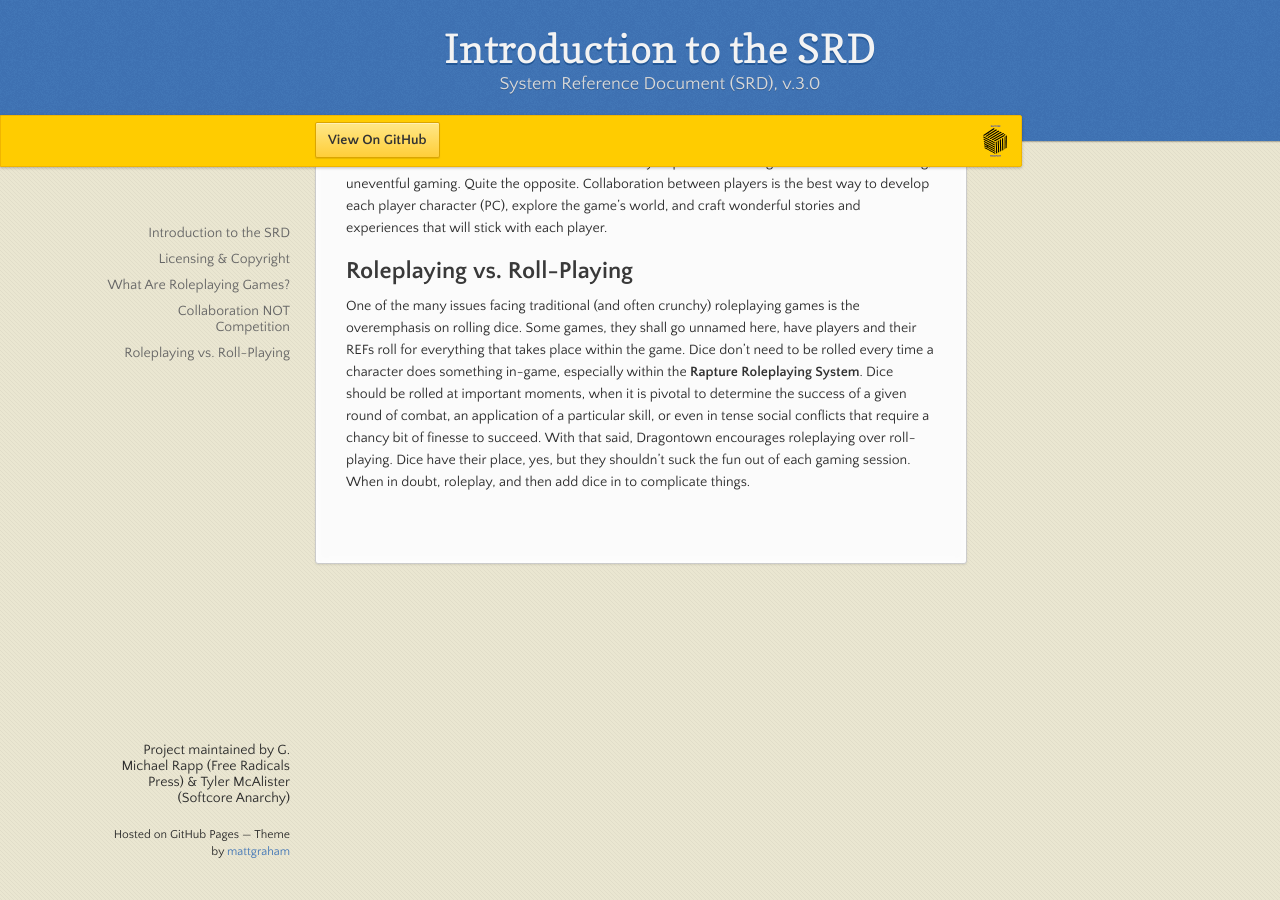
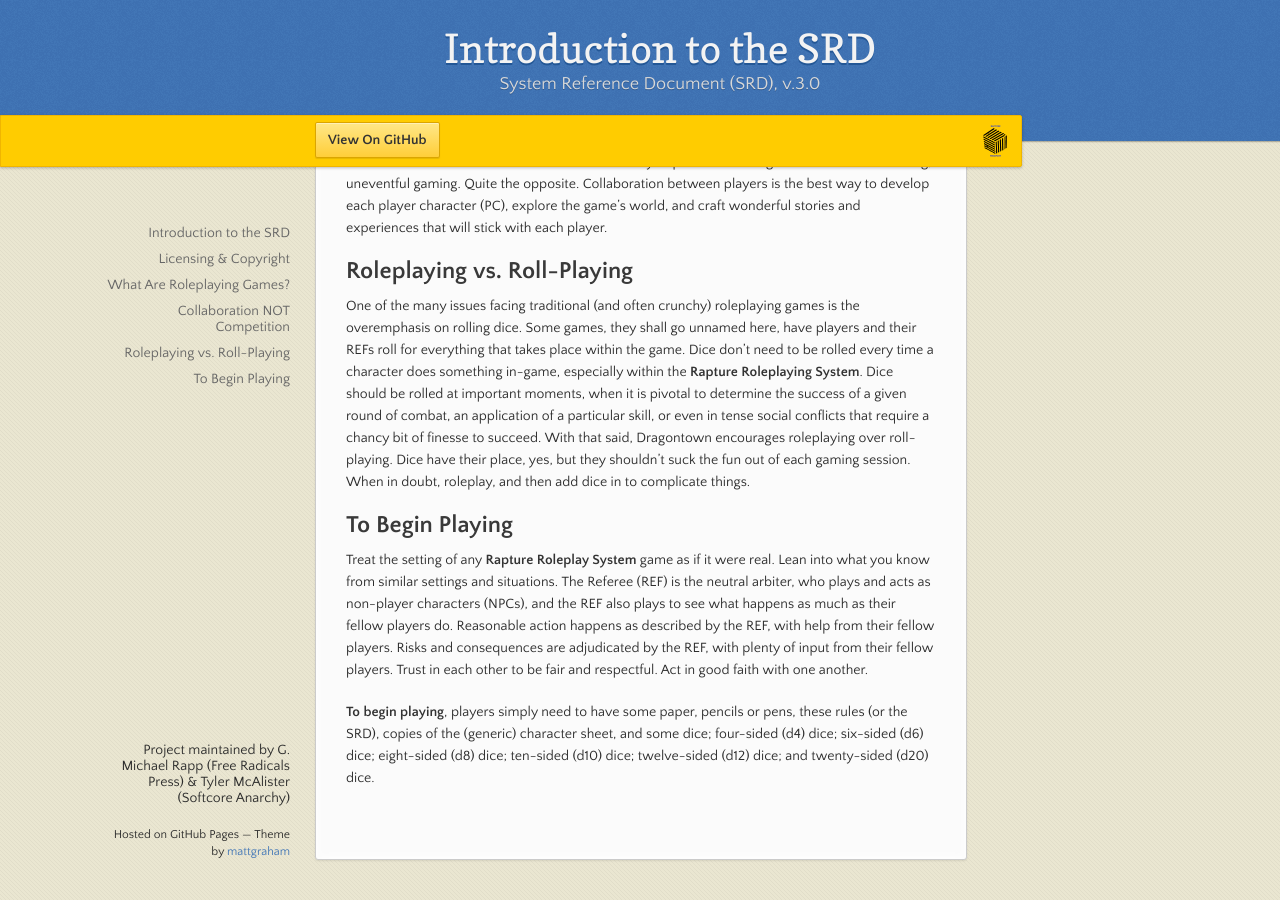
Before and after one commit to GMichaelRapp/rapture, a Jekyll site: the page built from index.md, in a window 1280 px wide and 900 px high, scrolled down 2020 px. Built offline with Jekyll 4.4.1, drawn with Linux system fonts in a browser that asks for light colours; our own code applies the rules of GitHub Pages for plain Markdown files.

Commit message:
Update index.md

```diff
--- a/index.md
+++ b/index.md
@@ -32,3 +32,8 @@ Roleplaying games are about productive collaboration between multiple players, i
 
 ## Roleplaying vs. Roll-Playing
 One of the many issues facing traditional (and often crunchy) roleplaying games is the overemphasis on rolling dice. Some games, they shall go unnamed here, have players and their REFs roll for everything that takes place within the game. Dice don’t need to be rolled every time a character does something in-game, especially within the **Rapture Roleplaying System**. Dice should be rolled at important moments, when it is pivotal to determine the success of a given round of combat, an application of a particular skill, or even in tense social conflicts that require a chancy bit of finesse to succeed. With that said, Dragontown encourages roleplaying over roll-playing. Dice have their place, yes, but they shouldn’t suck the fun out of each gaming session. When in doubt, roleplay, and then add dice in to complicate things.
+
+## To Begin Playing
+Treat the setting of any **Rapture Roleplay System** game as if it were real. Lean into what you know from similar settings and situations. The Referee (REF) is the neutral arbiter, who plays and acts as non-player characters (NPCs), and the REF also plays to see what happens as much as their fellow players do. Reasonable action happens as described by the REF, with help from their fellow players. Risks and consequences are adjudicated by the REF, with plenty of input from their fellow players. Trust in each other to be fair and respectful. Act in good faith with one another.
+
+**To begin playing**, players simply need to have some paper, pencils or pens, these rules (or the SRD), copies of the (generic) character sheet, and some dice; four-sided (d4) dice; six-sided (d6) dice; eight-sided (d8) dice; ten-sided (d10) dice; twelve-sided (d12) dice; and twenty-sided (d20) dice.
```
